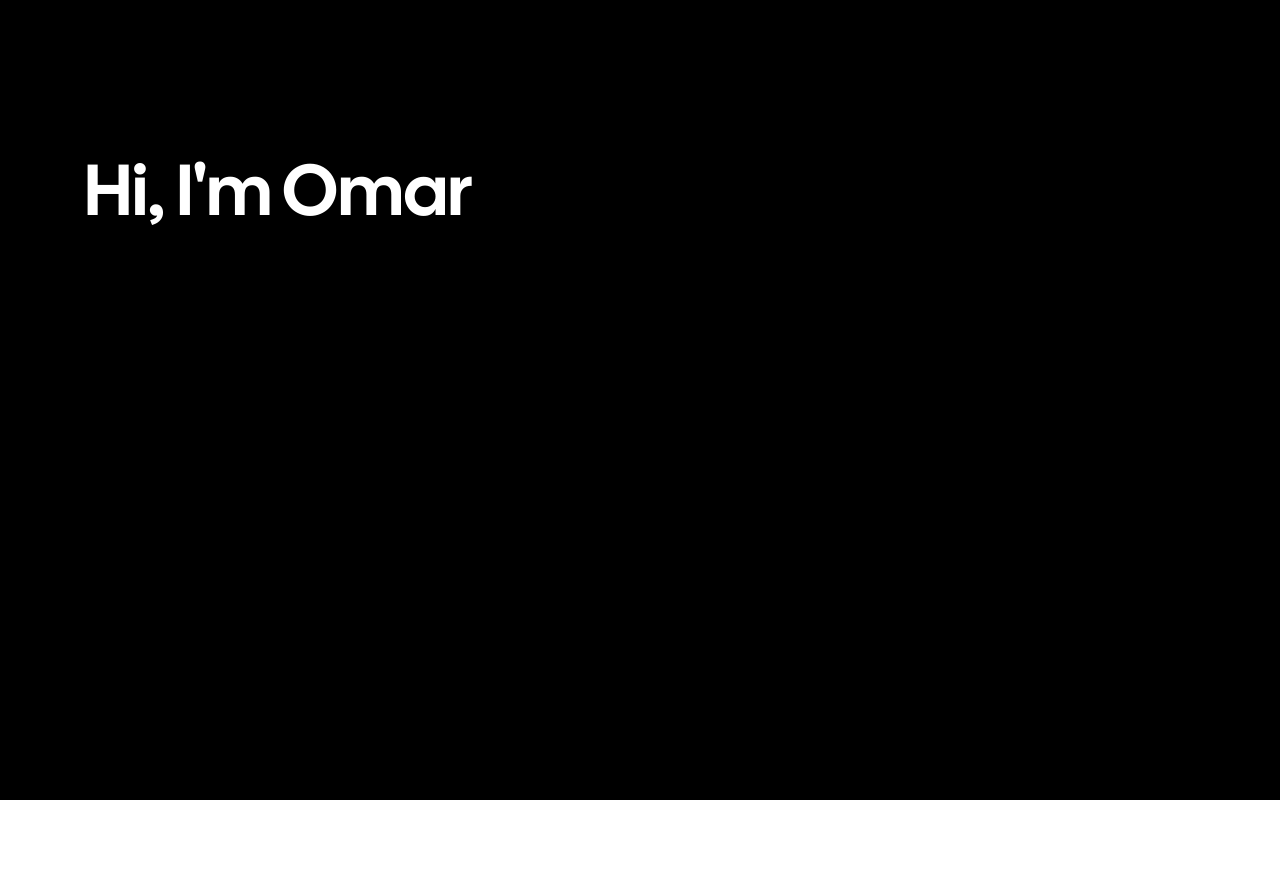
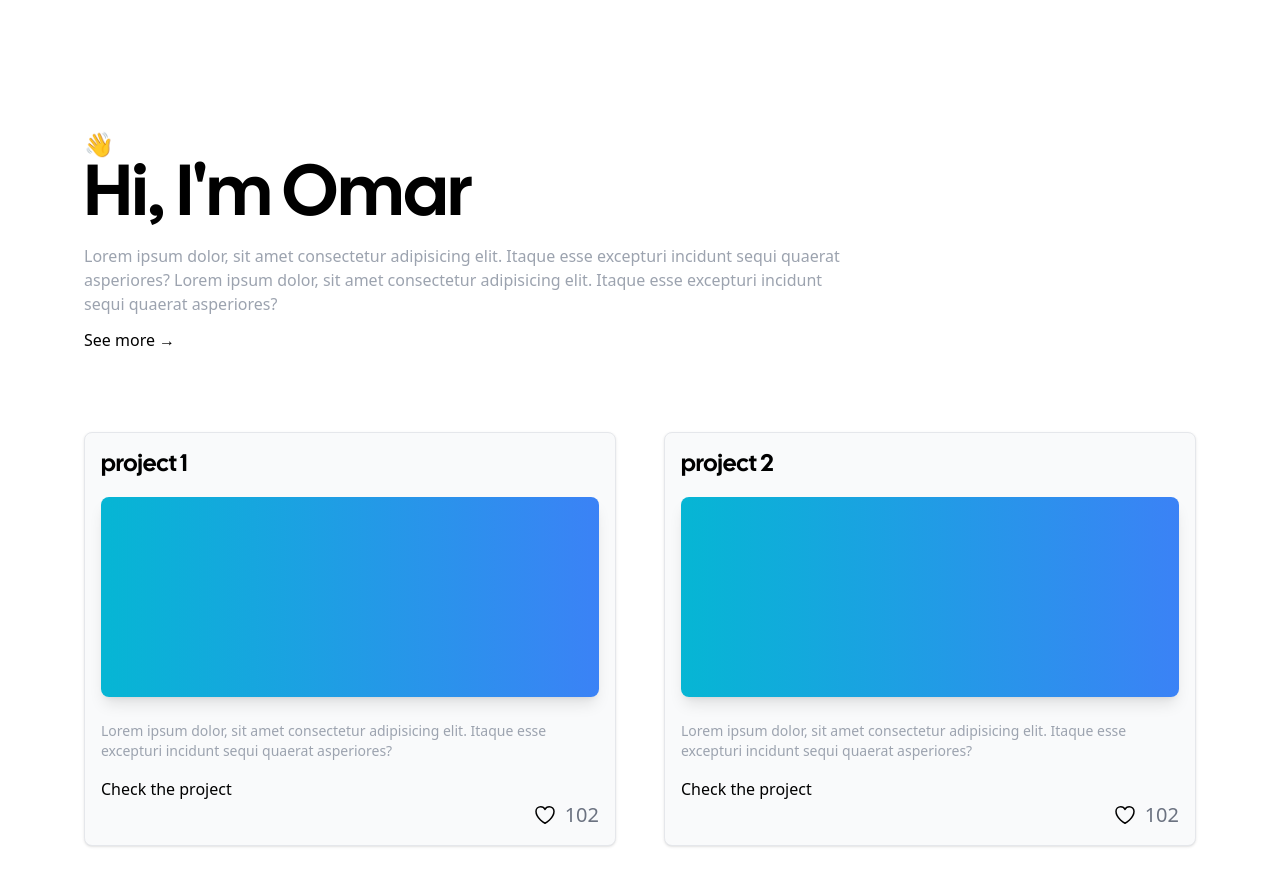
Before and after one commit to omarouhra/hero-framer-motion, a Next.js app: page / in a window 1280 px wide. Shown: the top 886 px of the page. Before the commit the page ends 800 px from the top, so only its background shows below. Built offline with nearby package versions, Linux system fonts and the light colour scheme.

Commit message:
feat: starter project

```diff
--- /dev/null
+++ b/data/Project.js
@@ -0,0 +1,16 @@
+const PROJECTS = [
+  {
+    name: "project 1",
+    content:
+      "Lorem ipsum dolor, sit amet consectetur adipisicing elit. Itaque esse excepturi incidunt sequi quaerat asperiores?",
+    link: "https://www.omarcode.me/",
+  },
+  {
+    name: "project 2",
+    content:
+      "Lorem ipsum dolor, sit amet consectetur adipisicing elit. Itaque esse excepturi incidunt sequi quaerat asperiores?",
+    link: "https://www.omarcode.me/",
+  },
+];
+
+export { PROJECTS };
--- /dev/null
+++ b/src/components/icons/HeartIcon.tsx
@@ -0,0 +1,17 @@
+import React from 'react'
+
+
+type IconType = {
+    style: string
+}
+
+function HeartIcon({ style }: IconType) {
+    return (
+        <svg xmlns="http://www.w3.org/2000/svg" fill="none" viewBox="0 0 24 24" strokeWidth={ 1.5 } stroke="currentColor" className={ `w-6 h-6 hover:scale-[1.3] hover:fill-red-200 hover:stroke-red-200 tranisition duration-300 ${style}` }>
+            <path strokeLinecap="round" strokeLinejoin="round" d="M21 8.25c0-2.485-2.099-4.5-4.688-4.5-1.935 0-3.597 1.126-4.312 2.733-.715-1.607-2.377-2.733-4.313-2.733C5.1 3.75 3 5.765 3 8.25c0 7.22 9 12 9 12s9-4.78 9-12z" />
+        </svg>
+
+    )
+}
+
+export default HeartIcon
--- a/src/pages/index.tsx
+++ b/src/pages/index.tsx
@@ -3,18 +3,22 @@ import Head from "next/head";
 import Image from "next/image";
 import Link from "next/link";
 import { useState } from "react";
+import { PROJECTS } from "../../data/Project";
 import AnimatedLetters from "../components/AnimatedLetters";
+import HeartIcon from "../components/icons/HeartIcon";
 
 
 const Home: NextPage = () => {
   // UseState variables
   const [showContent, setShowContent] = useState<boolean>(false);
   const [showImage, setShowImage] = useState<boolean>(false);
+  const [like, setLike] = useState<boolean>(false)
+
 
   return (
     <div>
       {/* Splash Screen */ }
-      <div className='absolute bg-black h-screen w-full '></div>
+      {/* <div className='absolute bg-black h-screen w-full '></div> */}
 
       <div className='mx-auto max-w-6xl py-4 md:py-12 px-5 '>
         <Head>
@@ -61,6 +65,26 @@ const Home: NextPage = () => {
               </div>
             </div>
           </section>
+
+          <section className="py-12">
+            <div className='grid grid-cols-1 md:grid-cols-2 gap-12'>
+              { PROJECTS.map(({ name, content, link }, index) => (
+                <div key={ index } className='p-4  bg-gray-50 border rounded-lg shadow hover:shadow-2xl'>
+                  <h3 className="font-cal text-2xl mb-4">{ name }</h3>
+                  <div className="w-full h-[200px] rounded-lg bg-gradient-to-r from-cyan-500 to-blue-500 mb-6 shadow-lg"> </div>
+                  <p className="text-sm text-gray-400 font-light mb-4">{ content }</p>
+                  <Link href={ link }>
+                    <a target='_blank' className="hover:underline hover:text-blue-500">Check the project</a>
+                  </Link>
+                  <button className="ml-auto flex items-center space-x-2 "
+                    onClick={ () => setLike(!like) } >
+                    <HeartIcon style={ like ? "fill-red-500 stroke-red-500  " : "fill-none stroke-black" } />
+                    <span className="text-gray-500 text-xl">102</span>
+                  </button>
+                </div>
+              )) }
+            </div>
+          </section>
         </main>
       </div>
     </div>
```
